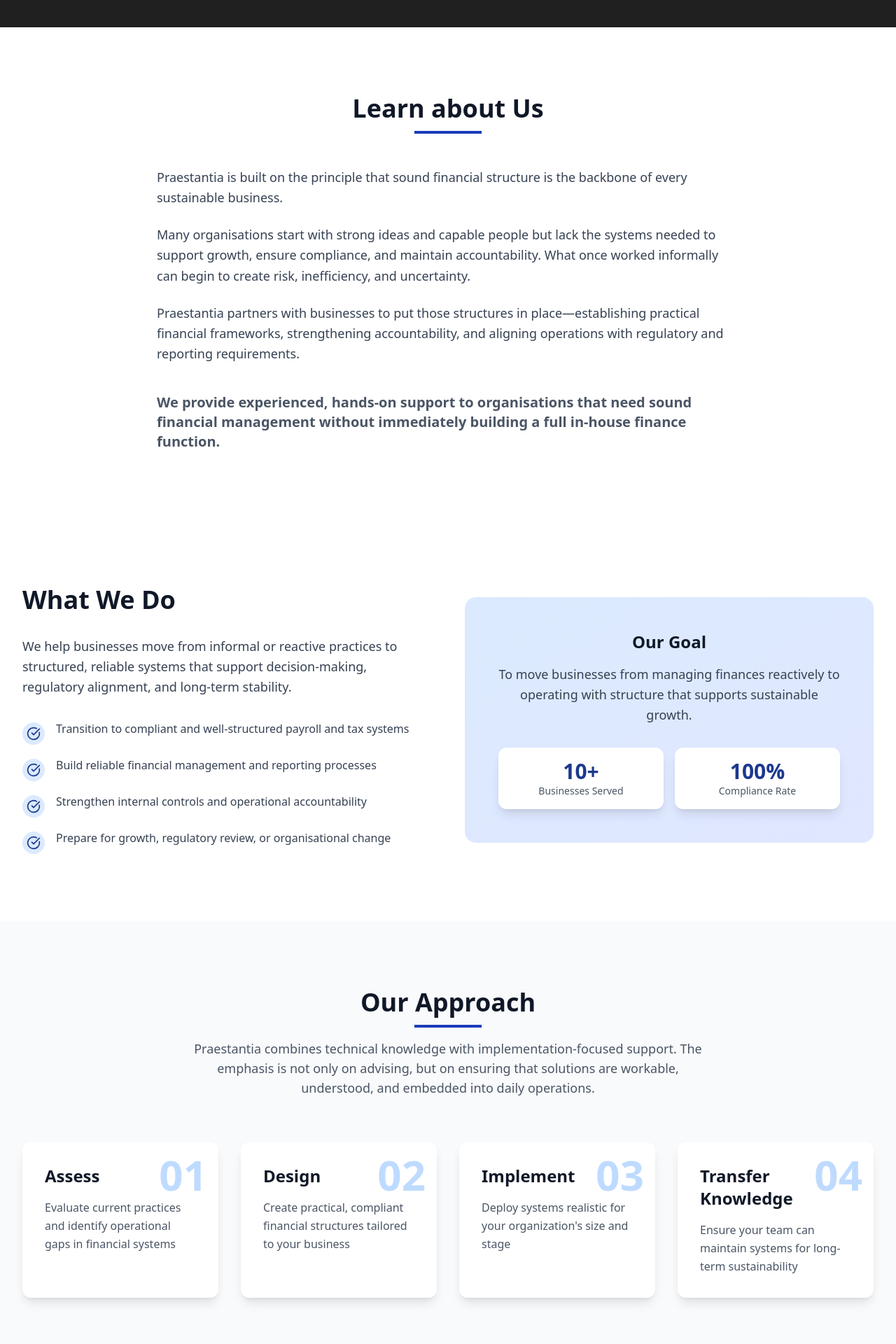
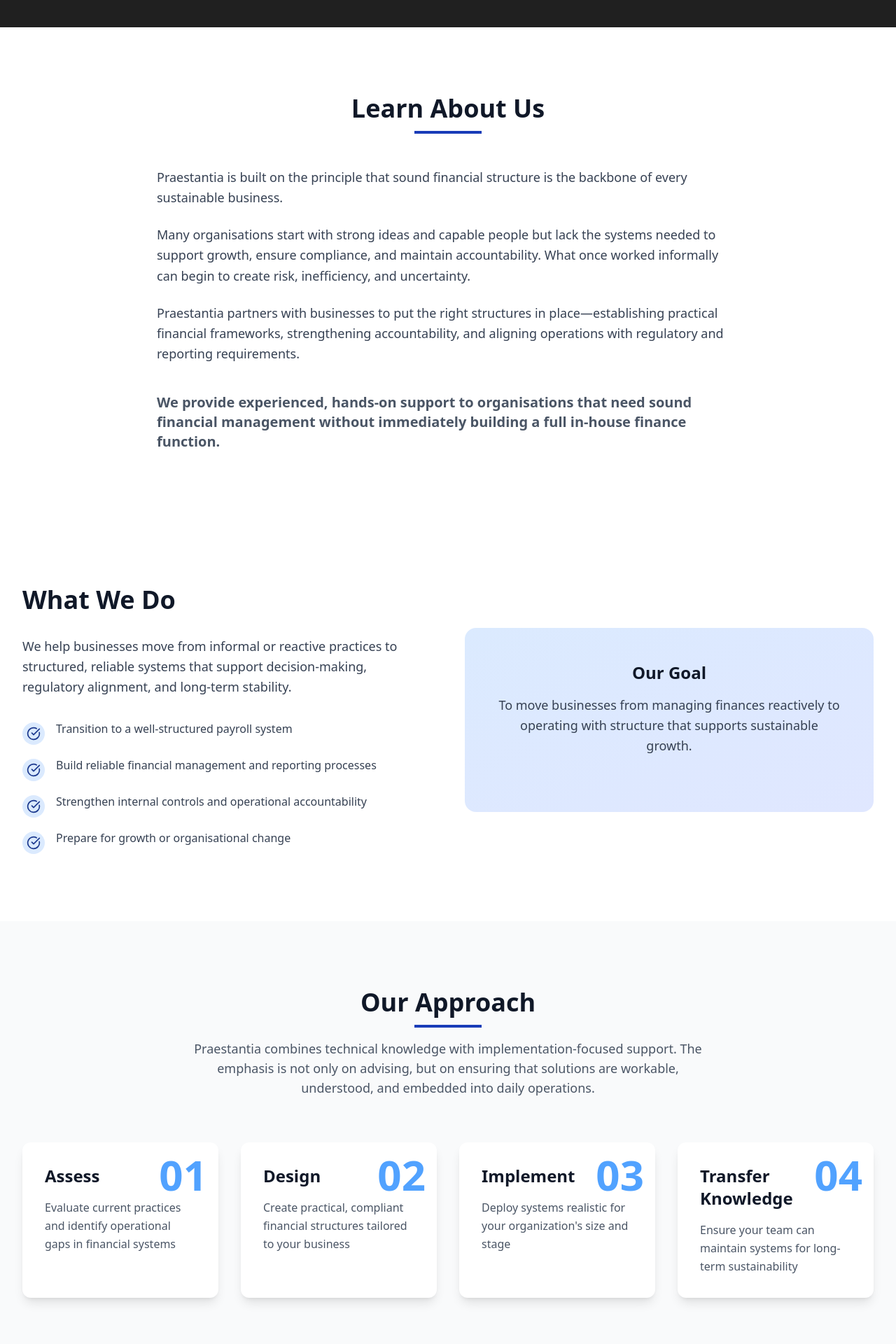
Before and after one commit to Justice-A/praestantia-consulting, a Next.js app: page /about in a window 1280 px wide. Shown: the part 580-2500 px from the top of the page at 70% size. Built offline with nearby package versions, Linux system fonts and the light colour scheme; grey boxes are pictures that could not be loaded.

Commit message:
Contact page update

```diff
--- a/app/Hero.tsx
+++ b/app/Hero.tsx
@@ -36,7 +36,7 @@
             </motion.div>
             <motion.div variants={heroHeaderIn} initial="hidden" animate="show" transition={{ delay: 0.2 }}>
               <p className="mt-6 text-xl text-stone-50 leading-relaxed max-w-6xl mx-auto">
-               At Praestantia, we help businesses put structure and clarity into their finance operations.
+               At Praestantia, we help businesses establish finance operational structure and strengthen accountability.
               </p>
             </motion.div>
              <motion.div variants={heroHeaderIn} initial="hidden" animate="show" transition={{ delay: 0.4 }}>
--- a/app/about/page.tsx
+++ b/app/about/page.tsx
@@ -79,10 +79,10 @@
   ];
 
   const whatWeDo = [
-    "Transition to compliant and well-structured payroll and tax systems",
+    "Transition to a well-structured payroll system",
     "Build reliable financial management and reporting processes",
     "Strengthen internal controls and operational accountability",
-    "Prepare for growth, regulatory review, or organisational change",
+    "Prepare for growth or organisational change",
   ];
 
   const whoWeServe = [
@@ -93,7 +93,7 @@
     },
     {
       title: "Startups",
-      description: "Establishing foundational finance and payroll structures from day one",
+      description: "Establishing foundational finance with regulatory compliance from day one",
       icon: Target,
     },
     {
@@ -181,7 +181,7 @@
             variants={fadeInUp}
           >
             <h2 className="text-3xl lg:text-4xl font-bold text-gray-900 mb-6 ">
-              Learn about Us
+              Learn About Us
             <span className="block w-24 h-1 bg-blue-800 mx-auto mt-3"></span>
             </h2>
           </motion.div>
@@ -202,7 +202,7 @@
             </motion.p>
 
             <motion.p variants={fadeInUp}>
-              Praestantia partners with businesses to put those structures in place—establishing practical financial frameworks, strengthening accountability, and aligning operations with regulatory and reporting requirements.
+              Praestantia partners with businesses to put the right structures in place—establishing practical financial frameworks, strengthening accountability, and aligning operations with regulatory and reporting requirements.
             </motion.p>
 
             <motion.p
@@ -316,18 +316,6 @@
                   To move businesses from managing finances reactively to operating with structure that supports sustainable growth.
                 </p>
               </div>
-
-              <div className="grid grid-cols-2 gap-4">
-                <div className="bg-white rounded-xl p-4 text-center shadow-lg">
-                  <div className="text-3xl font-bold text-blue-900">10+</div>
-                  <div className="text-sm text-gray-600">Businesses Served</div>
-                </div>
-
-                <div className="bg-white rounded-xl p-4 text-center shadow-lg">
-                  <div className="text-3xl font-bold text-blue-900">100%</div>
-                  <div className="text-sm text-gray-600">Compliance Rate</div>
-                </div>
-              </div>
             </motion.div>
           </div>
         </div>
@@ -365,7 +353,7 @@
                 className="bg-white rounded-xl p-8 shadow-lg relative hover:shadow-xl transition-shadow"
                 variants={scaleIn}
               >
-                <div className="text-6xl font-bold text-blue-200 absolute top-4 right-4">
+                <div className="text-6xl font-bold text-blue-400 absolute top-4 right-4">
                   {step.number}
                 </div>
                 <h3 className="text-2xl font-bold text-gray-900 mb-4 relative z-10">
@@ -395,7 +383,7 @@
               <span className="block w-24 h-1 bg-blue-800 mx-auto mt-3"></span>
             </h2>
             <p className="text-lg text-gray-600 max-w-3xl mx-auto">
-              Praestantia works with individuals, startups, and small to medium-sized organisations seeking to operate with greater clarity, confidence, and control.
+              Praestantia works with individuals, startups, and small to medium-sized organisations.
             </p>
           </motion.div>
 
@@ -445,47 +433,54 @@
               <span className="block w-24 h-1 bg-blue-800 mx-auto mt-3"></span>
             </h2>
             <p className="text-xl text-gray-600 leading-relaxed max-w-3xl mx-auto">
-              Praestantia is committed to clarity, professionalism, confidentiality, and practical execution—delivering solutions that support both immediate needs and future growth.
+              Praestantia is committed to professionalism, integrity, and excellence
             </p>
           </motion.div>
 
         <motion.div
-            className="grid md:grid-cols-4 gap-6"
+  className="grid md:grid-cols-3 gap-6"
   initial="hidden"
   whileInView="show"
   viewport={{ once: true }}
   variants={staggerContainer}
 >
+  {/* Professionalism */}
   <motion.div
     className="bg-gray-50 rounded-xl p-6 border-l-4 border-blue-900"
     variants={scaleIn}
   >
-              <h3 className="font-bold text-xl text-gray-900 mb-2">Clarity</h3>
-              <p className="text-gray-600 text-sm">Transparent communication and straightforward solutions</p>
+    <h3 className="font-bold text-xl text-gray-900 mb-2">
+      Professionalism
+    </h3>
+    <p className="text-gray-600 text-sm">
+      Delivering high standards, discipline, and expertise in every engagement.
+    </p>
   </motion.div>
 
+  {/* Integrity */}
   <motion.div
     className="bg-gray-50 rounded-xl p-6 border-l-4 border-blue-900"
     variants={scaleIn}
   >
-              <h3 className="font-bold text-xl text-gray-900 mb-2">Professionalism</h3>
-              <p className="text-gray-600 text-sm">Highest standards in every engagement</p>
+    <h3 className="font-bold text-xl text-gray-900 mb-2">
+      Integrity
+    </h3>
+    <p className="text-gray-600 text-sm">
+      Honest advice, ethical conduct, and decisions guided by principle.
+    </p>
   </motion.div>
 
+  {/* Excellence */}
   <motion.div
     className="bg-gray-50 rounded-xl p-6 border-l-4 border-blue-900"
     variants={scaleIn}
   >
-              <h3 className="font-bold text-xl text-gray-900 mb-2">Confidentiality</h3>
-              <p className="text-gray-600 text-sm">Your business information is protected</p>
-            </motion.div>
-
-            <motion.div
-              className="bg-gray-50 rounded-xl p-6 border-l-4 border-blue-900"
-              variants={scaleIn}
-            >
-              <h3 className="font-bold text-xl text-gray-900 mb-2">Execution</h3>
-              <p className="text-gray-600 text-sm">Practical implementation, not just advice</p>
+    <h3 className="font-bold text-xl text-gray-900 mb-2">
+      Excellence
+    </h3>
+    <p className="text-gray-600 text-sm">
+      A relentless commitment to quality service extraordinaire.
+    </p>
   </motion.div>
 </motion.div>
         </div>
--- a/app/contact/contactContent.tsx
+++ b/app/contact/contactContent.tsx
@@ -64,7 +64,7 @@
     {
       icon: MessageCircle,
       title: "WhatsApp",
-      secondary: "Fastest response time",
+      secondary: "Availabe 24/7",
       href: "https://wa.me/2348080913334",
       iconBg: "bg-green-100",
       iconColor: "text-green-600",
@@ -73,7 +73,6 @@
     {
       icon: Mail,
       title: "Email",
-      primary: "praestantiaconsult@gmail.com",
       secondary: "We'll respond within 24 hours",
       href: "mailto:praestantiaconsult@gmail.com",
       iconBg: "bg-blue-100",
@@ -209,9 +208,6 @@
                   <h3 className="text-2xl font-bold text-gray-900 mb-3">
                     {method.title}
                   </h3>
-                  <p className="text-lg font-semibold text-gray-900 mb-2">
-                    {method.primary}
-                  </p>
                   <p className="text-gray-600 mb-6">
                     {method.secondary}
                   </p>
--- a/components/home/CTA.tsx
+++ b/components/home/CTA.tsx
@@ -34,7 +34,7 @@
               Ready to Get Your Finances Organized?
             </h2>
             <p className="text-xl text-gray-100 leading-relaxed">
-              Contact us today. Let's discuss how we can help your business stay tax-compliant and growth-ready.
+              Contact us today. Let's discuss how we can help your business start on the right path, stay tax-compliant and growth-ready.
             </p>
           </motion.div>
           <div className="flex flex-col sm:flex-row gap-4 shrink-0">
--- a/components/home/NotableProjects.tsx
+++ b/components/home/NotableProjects.tsx
@@ -32,7 +32,7 @@
 
 export default function NotableProjects() {
   const projects = [
-    "Designed NTA 2025 compliant payroll system for Lagos service company",
+    "Designed payroll system that is compliant with the Nigerian Tax Act (NTA 2025) for Lagos service company",
     "Built complete accounting department from scratch for tech startup",
     "Created costing and pricing templates for offshore cleaning services",
     "Set up chart of accounts for accounting software implementation"
--- a/components/home/Services.tsx
+++ b/components/home/Services.tsx
@@ -48,7 +48,7 @@
     {
       title: "Bookkeeping & Compliance",
       slug: "bookkeeping-services-lagos",
-      description: "Monthly financial reports and ongoing compliance support to keep your finances organized. Bank reconciliation, transaction recording, and tax-ready reporting year-round.",
+      description: "Monthly financial reports and ongoing compliance support to keep your finances organized.",
       icon: BookOpen,
       iconBg: "bg-orange-500",
     },
```
Lines whose indentation alone changed are shown as unchanged.
